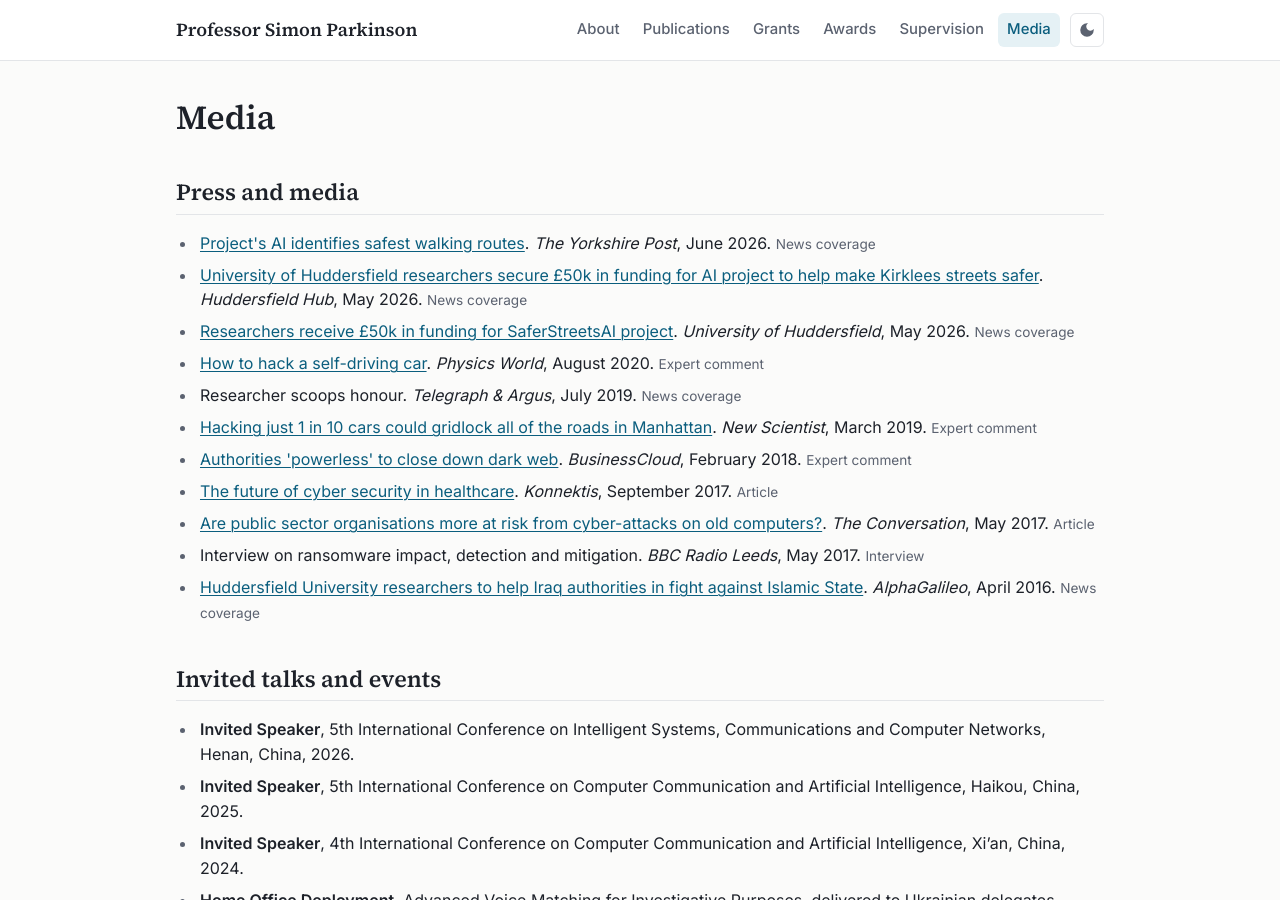
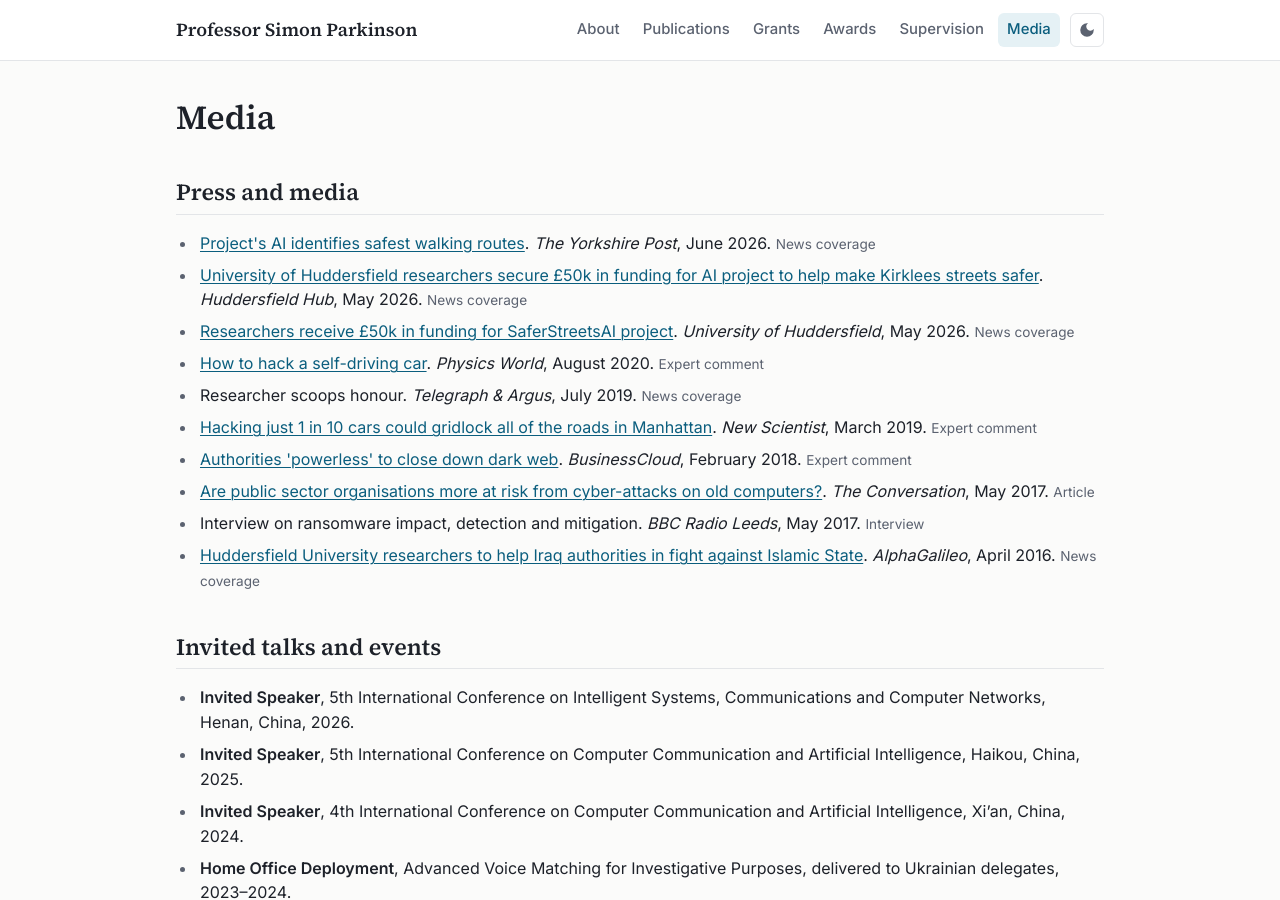
Before and after one commit to sparkins01/sparkins01.github.io, a Jekyll site: the page built from media.html, in a window 1280 px wide and 900 px high. Built offline with Jekyll 4.4.1, drawn with Linux system fonts in a browser that asks for light colours.

Commit message:
Remove Konnektis article from media page
Co-Authored-By: Claude Opus 5.5 <noreply@anthropic.com>
Claude-Session: https://claude.ai/code/session_01Hg9awQkitkBR1GPJWFPetg

```diff
--- a/_data/media.yml
+++ b/_data/media.yml
@@ -40,11 +40,6 @@ press:
     title: Authorities 'powerless' to close down dark web
     kind: Expert comment
     url: http://www.businesscloud.co.uk/news/authorities-powerless-to-close-down-dark-web
-  - date: 2017-09-19
-    outlet: Konnektis
-    title: The future of cyber security in healthcare
-    kind: Article
-    url: http://www.konnektis.com/new-gallery/2017/9/19/nx4s0fn3otvf49pavmh2lriovnr498
   - date: 2017-05-01
     outlet: The Conversation
     title: Are public sector organisations more at risk from cyber-attacks on old computers?
```
